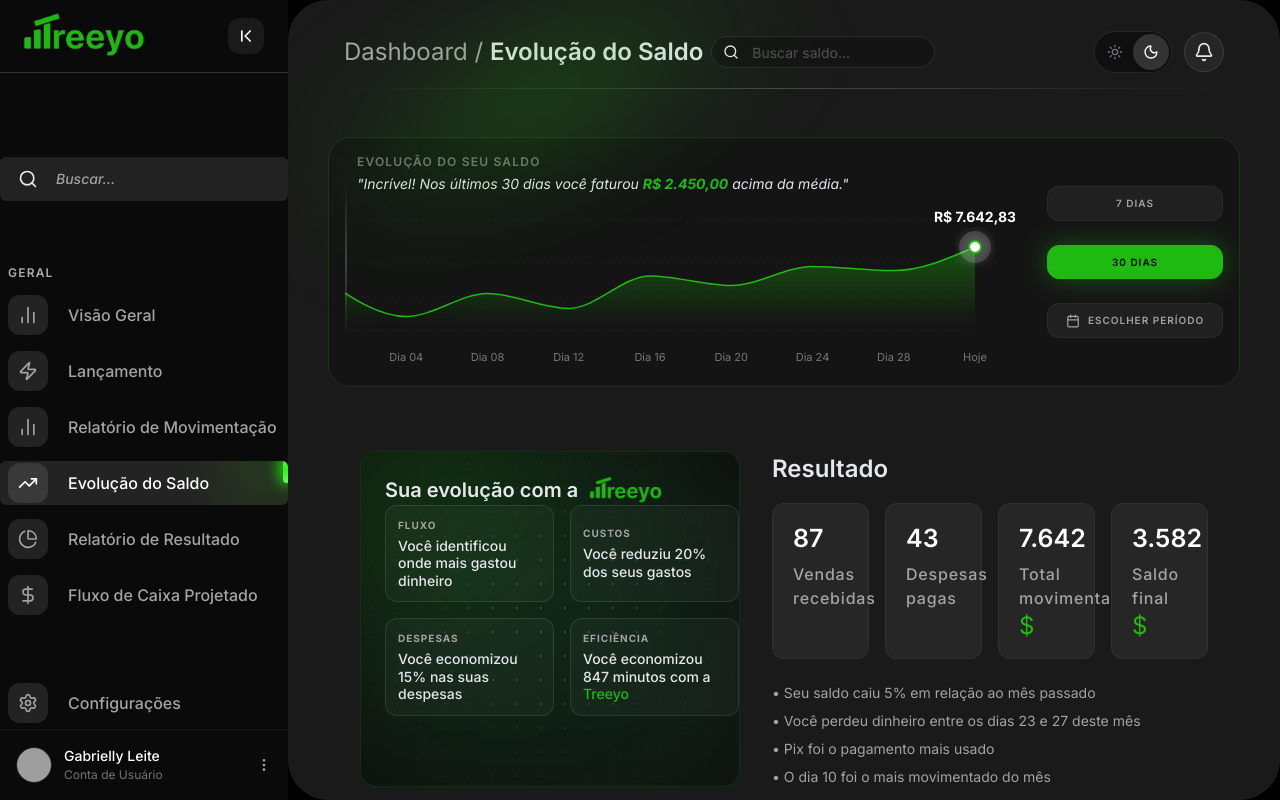
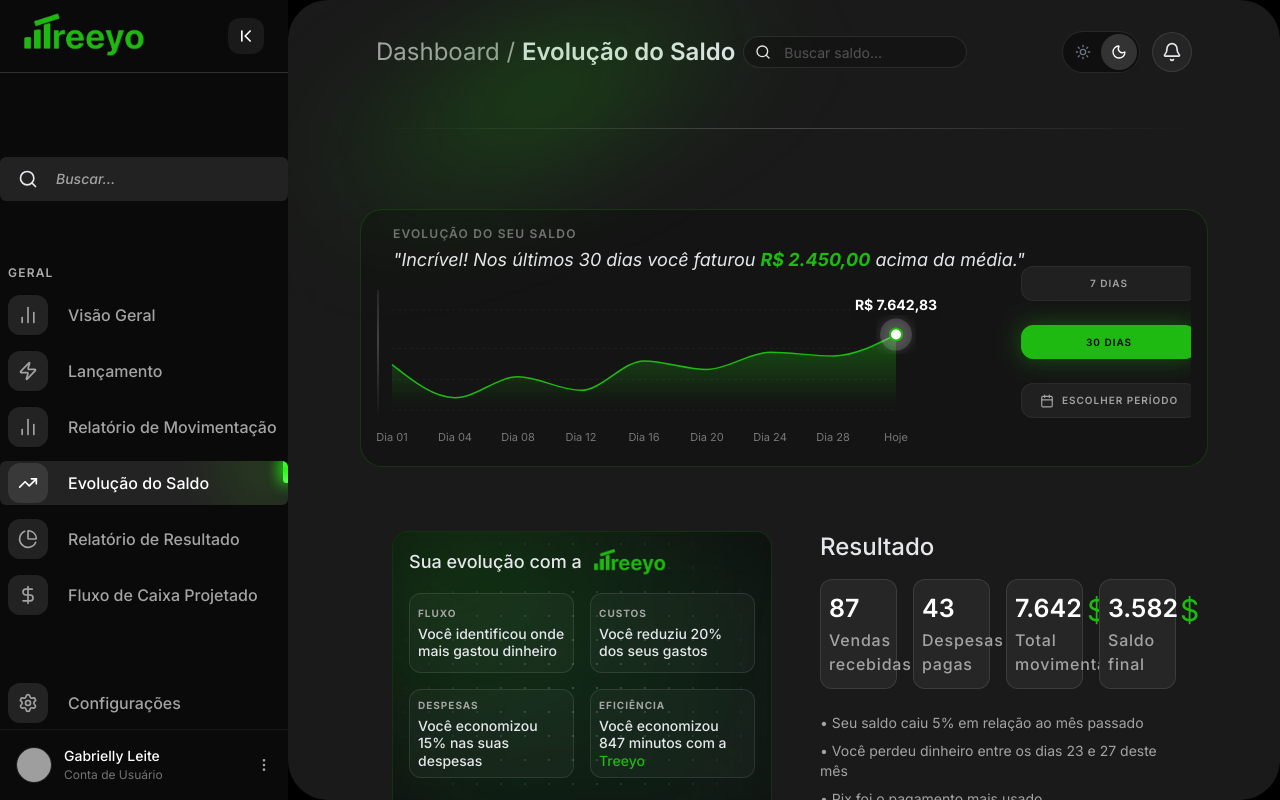
Before and after one commit to gabriellyleitedev/treeyo-dashboard-saas, a React (Vite) app: page /evolucao-saldo in a window 1280 px wide. Built offline with nearby package versions, Linux system fonts and the light colour scheme; grey boxes are pictures that could not be loaded.

Commit message:
nova alteração evolução

```diff
--- a/src/components/SaldoMiniChart.jsx
+++ b/src/components/SaldoMiniChart.jsx
@@ -46,18 +46,18 @@ export default function SaldoMiniChart() {
   return (
     <div className="w-full md:p-4 p-0 flex flex-col text-gray-200 font-sans md:bg-black/20 md:border md:border-[#1fba11]/20 md:rounded-[22px] overflow-hidden">
 
-      <div className="pb-4 pt-0 px-3">
-        <h3 className="text-neutral-500 md:text-xs font-semibold uppercase tracking-[0.1em] pb-1">Evolução do seu saldo</h3>
-        <p className="text-lg md:text-sm text-gray-200 leading-tight italic">{getSaudacao()}</p>
+      <div className="pb-4 md:pt-0 md:px-4 px-1 pt-5">
+        <h3 className="text-neutral-500 md:text-xs text-xs font-semibold uppercase tracking-[0.1em] pb-1">Evolução do seu saldo</h3>
+        <p className="md:text-lg text-xs text-gray-200 leading-tight italic">{getSaudacao()}</p>
       </div>
 
-      <div className="flex flex-col md:flex-row gap-8 items-center w-full">
+      <div className="flex flex-col md:flex-row gap-8 items-stretch  w-full">
 
-        <div className=" w-full h-64 lg:h-[160px] md:h-[200px] relative">
+        <div className=" w-full h-64 lg:h-[160px] md:h-[200px] relative overflow-hidden">
 
           <div className="absolute left-0 top-[-30px] bottom-[30px] w-[1.5px] bg-gradient-to-b from-transparent via-white/20 to-transparent z-10" />
           <ResponsiveContainer width="100%" height="100%">
-            <AreaChart data={data} margin={{ top: 10, right: 40, left: -20, bottom: 10 }} style={{ overflow: 'visible' }}>
+            <AreaChart data={data} margin={{ top: 20, right: 45, left: 15, bottom: 10 }} >
               <defs>
                 <linearGradient id="colorGreen" x1="0" y1="0" x2="0" y2="1">
                   <stop offset="5%" stopColor="#1fba11" stopOpacity={0.6} />
@@ -93,7 +93,7 @@ export default function SaldoMiniChart() {
         </div>
 
         {/* BOTÕES LATERAIS CORRIGIDOS */}
-        <div className="flex flex-row md:flex-col gap-6 h-auto lg:h-[160px] md:!-mt-12 w-full lg:w-auto   no-scrollbar pb-2">
+        <div className="flex flex-row md:flex-col overflow-x-auto md:w-auto gap-6 h-auto lg:h-[160px] md:!-mt-6 w-full lg:w-auto lg:px-12  no-scrollbar pb-2">
           {[
             { id: '7d', label: '7 Dias' },
             { id: '30d', label: '30 Dias' },
--- a/src/pages/EvolucaoSaldo.jsx
+++ b/src/pages/EvolucaoSaldo.jsx
@@ -1,4 +1,4 @@
-import React, { useState, useMemo } from "react";
+import React, { useState, useMemo, useEffect } from "react";
 import { Sun, Moon, Search, ArrowLeft } from "lucide-react";
 import { motion, AnimatePresence } from "framer-motion";
 import { useNavigate } from "react-router-dom";
@@ -19,16 +19,55 @@ const itemVariants = {
     visible: { opacity: 1, y: 0, transition: { duration: 0.5, ease: "easeOut" } },
 };
 
+const gerarInsightsIA = (lista) => {
+    if (!lista || lista.length === 0) return [];
+
+    const entradas = lista.filter(l => l.tipo === "entrada");
+    const saidas = lista.filter(l => l.tipo === "saida");
+
+    const totalEntradas = entradas.reduce((acc, l) => acc + Number(l.valor), 0);
+    const totalSaidas = saidas.reduce((acc, l) => acc + Number(l.valor), 0);
+
+    const insights = [];
+
+    if (totalEntradas > totalSaidas) insights.push("Seu saldo está crescendo");
+    if (totalSaidas > totalEntradas) insights.push("Você está gastando mais do que ganha");
+
+    const maiorGasto = saidas.sort((a, b) => b.valor - a.valor)[0];
+    if (maiorGasto) insights.push(`Maior gasto: ${maiorGasto.categoria}`);
+
+    return insights;
+};
+
+const gerarNotificacoesSaldo = (lista) => {
+    if (!lista) return [];
+
+    const notificacoes = [];
+
+    if (lista.length > 10) {
+        notificacoes.push({
+            tipo: "info",
+            mensagem: "Você já tem bastante dados registrados"
+        });
+    }
+
+    return notificacoes;
+};
+
+
+
 const EvolucaoSaldo = () => {
-    const [searchAberto, setSearchAberto] = useState(false);
     const navigate = useNavigate();
 
-    // Estados principais
+    const [lista, setLista] = useState([]);
     const [busca, setBusca] = useState("");
-    const [lista, setLista] = useState([]);
     const [isDarkMode, setIsDarkMode] = useState(true);
     const [modalOpen, setModalOpen] = useState(false);
     const [itemParaExcluir, setItemParaExcluir] = useState(null);
+    const [searchAberto, setSearchAberto] = useState(false);
+
+    const insightsIA = useMemo(() => gerarInsightsIA(lista), [lista]);
+    const notificacoesSaldo = useMemo(() => gerarNotificacoesSaldo(lista), [lista]);
 
     const toggleTheme = () => setIsDarkMode(!isDarkMode);
 
@@ -59,14 +98,20 @@ const EvolucaoSaldo = () => {
             .sort((a, b) => new Date(b.data) - new Date(a.data));
     }, [lista, busca]);
 
+    useEffect(() => {
+        // futura IA real
+        // fetch('/api/insights')
+    }, []);
+
     return (
+
         <div className="w-full lg:h-screen min-h-screen overflow-x-hidden bg-transparent flex flex-col lg:pb-0 pb-24">
-
+            <div className="max-w-[1400px] flex flex-col mx-auto w-full px-3 sm:px-6 md:px-0 lg:px-8">
                 {/* LUZ VERDE TOPO */}
                 <div className='pointer-events-none absolute top-0 left-1/2 -translate-x-1/2 w-1/2 h-22 bg-gradient-to-r from-transparent via-[#1fba11]/40 to-transparent blur-[60px] -rotate-12 '></div>
 
                 {/* HEADER MOBILE (Exclusivo Mobile) */}
-            <div className="md:hidden flex items-center justify-between px-4 py-0 relative pt-3 ">
+                <div className="md:hidden flex items-center justify-between px-1 py-0 relative pt-3 ">
                     <AnimatePresence mode="wait">
                         {!searchAberto ? (
                             <motion.div
@@ -84,7 +129,7 @@ const EvolucaoSaldo = () => {
                                     <button onClick={() => setSearchAberto(true)} className="p-2 text-gray-200 bg-white/5 border border-white/10 rounded-full">
                                         <Search size={22} />
                                     </button>
-                                <NotificationBell modulo="saldo" />
+                                    <NotificationBell modulo="saldo" notificacoes={notificacoesSaldo} />
                                 </div>
                             </motion.div>
                         ) : (
@@ -149,7 +194,7 @@ const EvolucaoSaldo = () => {
                                 type="text"
                                 placeholder="Buscar saldo..."
                                 style={{ paddingLeft: "2.5rem" }}
-                            className="bg-black/20 text-sm text-gray-200 pr-4 py-2 rounded-full border border-white/10 w-56 h-8 focus:w-62 focus:outline-none focus:border-green-500/20 transition-all duration-300 placeholder:text-neutral-600 cursor-pointer"
+                                className="bg-black/20 text-sm text-gray-200 pr-4 py-2 rounded-full border border-white/10  w-56 h-8 focus:w-62 focus:outline-none focus:border-green-500/20 transition-all duration-300 placeholder:text-neutral-600 cursor-pointer"
                             />
                         </div>
 
@@ -168,26 +213,28 @@ const EvolucaoSaldo = () => {
                                     <Moon size={16} />
                                 </button>
                             </div>
-                        <NotificationBell modulo="saldo" />
+                            <NotificationBell modulo="saldo" notificacoes={notificacoesSaldo} />
                         </div>
                     </motion.header>
 
-                <motion.div variants={itemVariants} className="w-full bg-gradient-to-r from-transparent via-white/20 to-transparent mb-8 mt-6 md:mt-0 h-px shrink-0" />
+                     <motion.div variants={itemVariants} className="w-full bg-gradient-to-r from-transparent via-white/20 to-transparent mb-8 mt-6 md:mt-10 h-px shrink-0" />
+
+                  <motion.div variants={itemVariants} className="w-full bg-gradient-to-r from-transparent via-white/20 to-transparent mb-8 mt-6 md:mt-0 shrink-0" />
                     {/* GRÁFICO */}
-                <motion.div variants={itemVariants} className="w-full md:pt-4 flex items-stretch justify-center transition-all duration-500">
+                    <motion.div variants={itemVariants} className="w-full md:pt-4 flex justify-center transition-all duration-500">
                         <SaldoMiniChart />
                     </motion.div>
 
 
                     {/* BLOCO INFERIOR */}
-                <div className="mt-8 flex w-full justify-start">
-                    <div className="lg:p-8 p-4 flex flex-col lg:flex-row gap-8 w-full transition-all duration-500">
+                    <div className="mt-8 flex w-full justify-start ">
+                        <div className="lg:p-8 p-0 flex flex-col lg:flex-row gap-12 w-full pt-12 lg:max-w-full transition-all duration-500">
 
 
                             {/* COLUNA ESQUERDA*/}
                             <motion.div
                                 variants={itemVariants}
-                            className=" relative w-full  lg:w-[320px] xl:w-[380px] min-h-[300px] border border-[#1fba11]/20 rounded-2xl p-6 bg-[#0f0f0f] overflow-hidden shrink-0"
+                                className=" relative w-full  lg:w-[320px] xl:w-[380px] min-h-[300px] border border-[#1fba11]/20 rounded-2xl p-4 bg-[#0f0f0f] overflow-hidden shrink-0"
                             >
                                 <div className="absolute inset-0 bg-green-500/10 blur-3xl"></div>
                                 <div
@@ -200,13 +247,14 @@ const EvolucaoSaldo = () => {
                                     }}
                                 />
                                 <div className="absolute left-1/2 top-1/2 -translate-x-1/2 -translate-y-1/2 w-64 h-64 bg-[#1fba11]/20 blur-[100px] rounded-full z-0" />
-                            <div className="absolute z-10">
-                                <h2 className="text-gray-200 text-xl font-semibold flex items-center ">
+                                <div className="relative z-10 flex flex-col gap-4">
+                                    <h2 className="text-gray-200 text-base md:text-[18px] font-medium flex items-center ">
                                         Sua evolução com a
-                                    <img src="logo.png.png" className="w-24  flex" alt="logo" />
+                                        <img src="logo.png.png" className="w-24 flex" alt="logo" />
                                     </h2>
 
-                                <div className="grid grid-cols-2 lg:grid-cols-2 gap-4 font-semibold cursor-default">
+
+                                    <div className="grid grid-cols-2 sm:grid-cols-2  gap-4 font-semibold cursor-default">
                                         <InsightCard label="Fluxo" text="Você identificou onde mais gastou dinheiro" />
                                         <InsightCard label="Custos" text="Você reduziu 20% dos seus gastos" />
                                         <InsightCard label="Despesas" text="Você economizou 15% nas suas despesas" />
@@ -221,8 +269,8 @@ const EvolucaoSaldo = () => {
                                 className="w-full lg:flex-1 flex flex-col gap-6 transition-all duration-500 "
                             >
                                 <div>
-                                <h3 className="text-gray-200 text-[24px] font-semibold mb-4">Resultado</h3>
-                                <div className="grid grid-cols-1 sm:grid-cols-2 xl:grid-cols-4 gap-4 ">
+                                    <h3 className="text-gray-200 text-[20px] sm:text-xl lg:text-2xl font-medium pb-4">Resultado</h3>
+                                    <div className="grid grid-cols-2 sm:grid-cols-2 xl:grid-cols-4 gap-4 ">
 
                                         <StatBox label="Vendas recebidas" value="87" variants={itemVariants} />
                                         <StatBox label="Despesas pagas" value="43" variants={itemVariants} />
@@ -243,12 +291,13 @@ const EvolucaoSaldo = () => {
 
                 </motion.div>
             </div>
+        </div>
 
     );
 };
 
 const InsightCard = ({ label, text }) => (
-    <div className="group bg-white/[0.03] border border-white/10 lg:p-3 p-0 rounded-xl min-h-[80px] w-full flex flex-col justify-center transition-all duration-300 hover:scale-105 hover:bg-white/[0.05] cursor-pointer">
+    <div className="group bg-white/[0.03] border border-white/10 lg:p-2 p-2 rounded-xl min-h-[80px] w-full flex flex-col justify-center transition-all duration-300 hover:scale-105 hover:bg-white/[0.05] cursor-pointer">
         <p className="text-[10px] text-neutral-400 font-bold uppercase tracking-[0.1em] mb-1 ">
             {label}
         </p>
@@ -261,13 +310,19 @@ const InsightCard = ({ label, text }) => (
 const StatBox = ({ label, value, span, variants }) => (
     <motion.div
         variants={variants}
-        className="bg-[#262626] border border-white/5 px-5 py-4 rounded-xl w-full min-h-[90px] cursor-default transition-all duration-500 "
+        className="relative bg-[#262626] border border-white/10 px-2 py-3  rounded-xl w-full  cursor-default transition-all duration-500 hover:border-[#1fba11]/30 hover:shadow-[0_0_20px_rgba(31,186,17,0.1)]"
     >
-        <p className="text-[25px] font-semibold text-white mb-1 ">{value}</p>
-        <p className="tracking-wider text-neutral-400 font-medium  ">{label}</p>
+
     {span && (
-            <p className="text-[#1fba11] text-2xl flex ">{span}</p>
+        <span className="absolute left-0 md:text-3xl text-2xl text-[#1fba11] px-20 ">
+            {span}
+        </span>
     )}
+
+
+        <p className="md:text-[25px] text-2xl font-semibold text-white mb-1 ">{value}</p>
+        <p className="tracking-wider text-neutral-400 font-medium ">{label}</p>
+
     </motion.div>
 );
 
```
Also changed, not shown: src/pages/Movimentacao.jsx (+18 -15 lines). Lines whose indentation alone changed are shown as unchanged.
